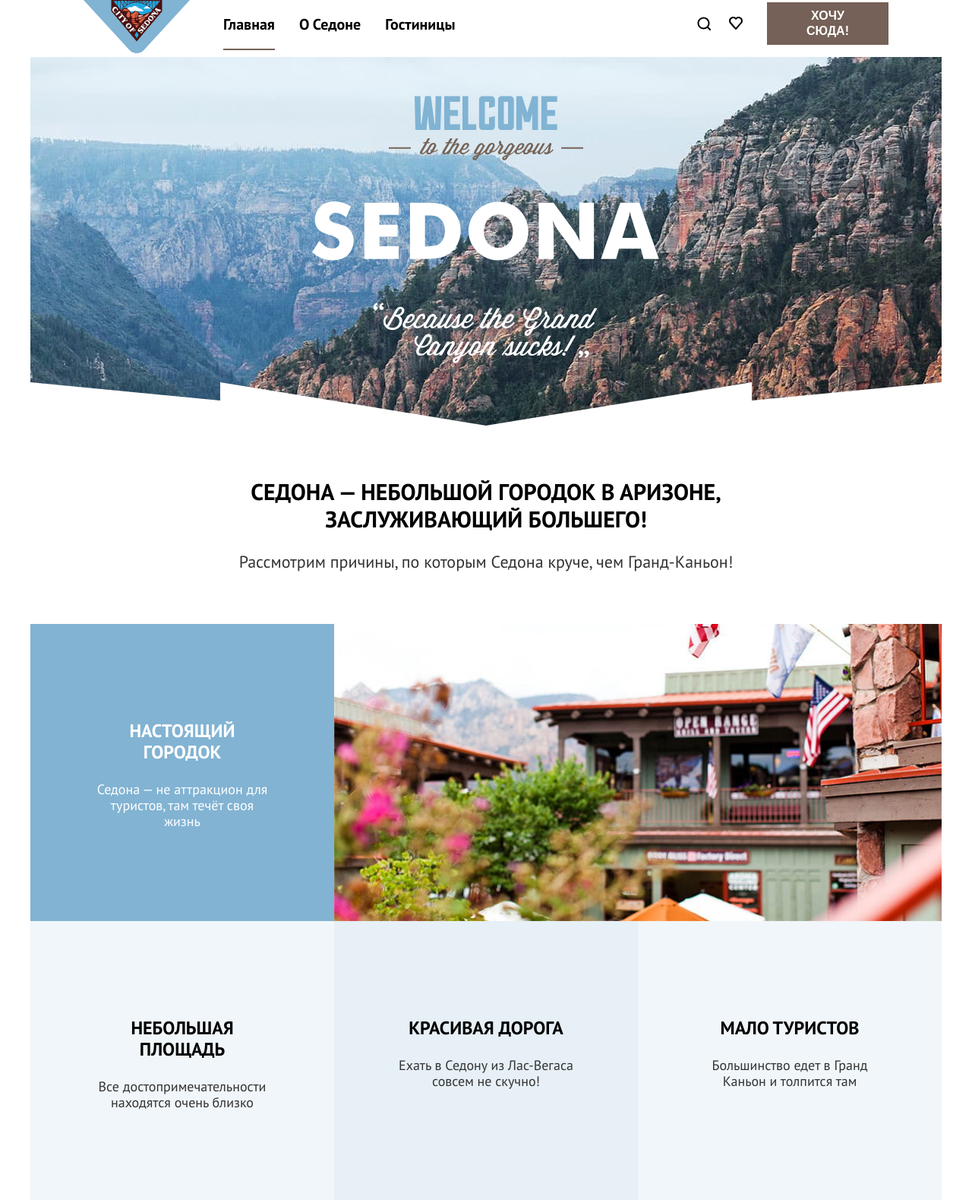
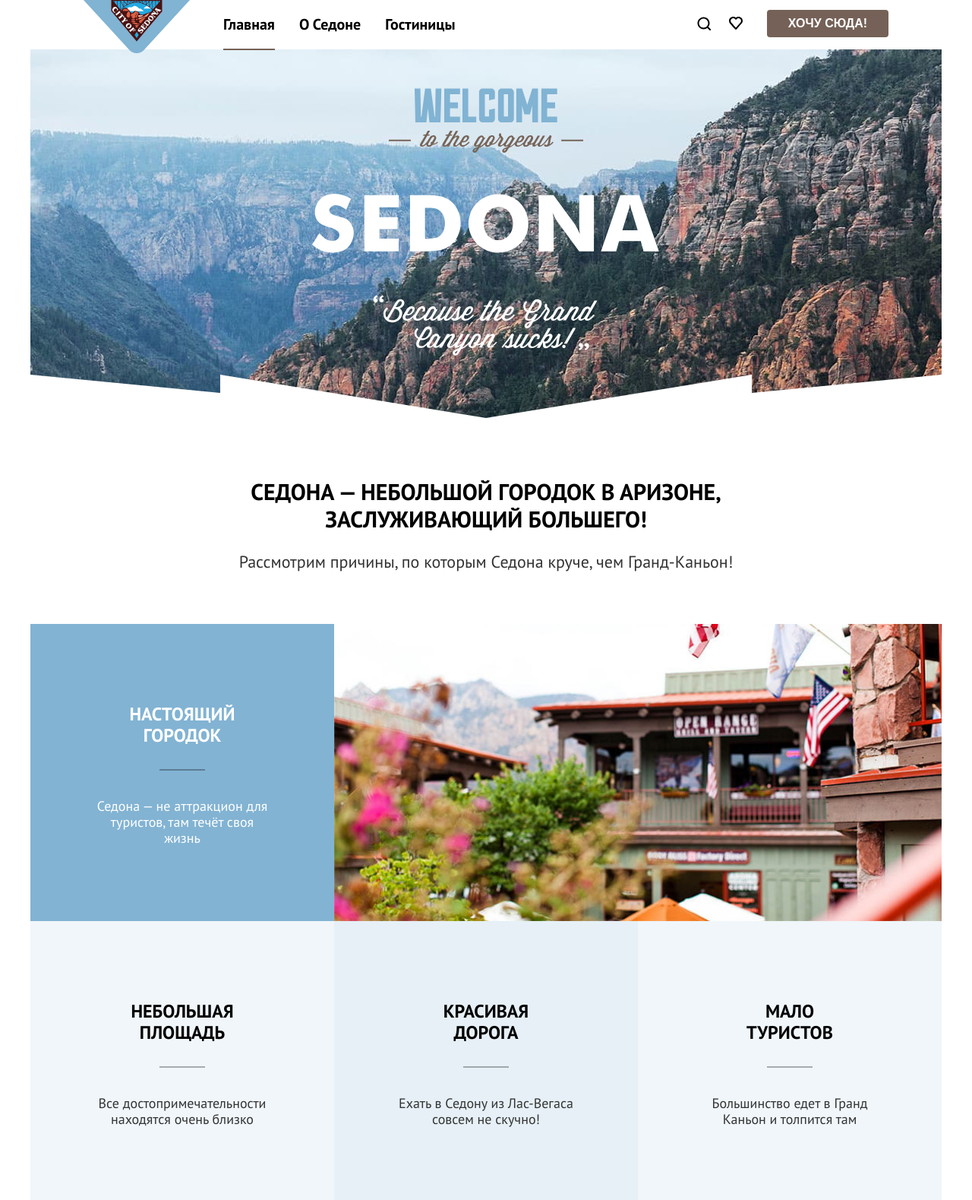
Before and after one commit to slavalinwood/2292441-sedona-36, a plain HTML site: page index.html in a window 1280 px wide. Shown: the top 1579 px of the page at 76% size. Drawn offline with Linux system fonts and the light colour scheme.

Commit message:
добавляет новые гриды, оформляет часть контента

```diff
--- a/index.html
+++ b/index.html
@@ -76,7 +76,7 @@
           <ul class="advantages-list advantages-container">
             <li class="advantages-item advantages-item-accent">
               <h3 class="advantages-item-title">
-                Настоящий городок
+                Настоящий<br> городок
               </h3>
               <p class="advantages-item-description advantages-item-description-accent">
                 Седона — не аттракцион для туристов, там течёт своя жизнь
@@ -87,7 +87,7 @@
             </li>
             <li class="advantages-item">
               <h3 class="advantages-item-title">
-                Небольшая площадь
+                Небольшая<br> площадь
               </h3>
               <p class="advantages-item-description">
                 Все достопримечательности находятся очень близко
@@ -95,7 +95,7 @@
             </li>
             <li class="advantages-item">
               <h3 class="advantages-item-title">
-                Красивая дорога
+                Красивая<br> дорога
               </h3>
               <p class="advantages-item-description">
                 Ехать в Седону из Лас-Вегаса совсем не скучно!
@@ -103,7 +103,7 @@
             </li>
             <li class="advantages-item">
               <h3 class="advantages-item-title">
-                Мало туристов
+                Мало<br> туристов
               </h3>
               <p class="advantages-item-description">
                 Большинство едет в Гранд Каньон и толпится там
@@ -114,7 +114,7 @@
             </li>
             <li class="advantages-item advantages-item-accent">
               <h3 class="advantages-item-title">
-                Там есть мост дьявола
+                Там есть<br> мост дьявола
               </h3>
               <p class="advantages-item-description advantages-item-description-accent">
                 Да, по нему можно пройти! Если вы осмелитесь, разумеется
--- a/styles/styles.css
+++ b/styles/styles.css
@@ -41,12 +41,14 @@ ul {
     list-style: none;
 }
 
+
 .header-container {
     box-sizing: border-box;
     padding: 0 70px;
     margin: 0 auto;
     width: 1200px;
 }
+
 
 .main-index-container {
     width: 1200px;
@@ -115,7 +117,6 @@ ul {
 .main-navigation-user-item:last-child {
     padding: 0;
     margin-left: 20px;
-    width: 160px;
     margin-top: auto;
     margin-bottom: auto;
 }
@@ -124,19 +125,26 @@ ul {
     font-size: 16px;
     font-weight: 700;
     line-height: 20px;
-    padding: 8px 50px;
+    padding-top: 8px;
+    padding-bottom: 8px;
     border: 0;
     text-transform: uppercase;
     background-color: #756157;
     color: #ffffff;
+    border-radius: 4px;
+    white-space: nowrap;
+    width: 160px;
 }
 
 .index-background {
-    width: 1200px;
+    width: 100%;
     height: 485px;
     display: flex;
     background-image: url(../images/index-background.jpg);
     flex-wrap: wrap;
+    position: relative;
+    top: -10px;
+    z-index: -1;
 }
 
 .welcome-svg {
@@ -192,7 +200,8 @@ ul {
 }
 
 .advantages-item {
-    padding: 103px 85px;
+    padding: 81px 85px;
+    box-sizing: border-box;
 }
 
 .advantages-item:nth-child(3), .advantages-item:nth-child(4), .advantages-item:nth-child(5) {
@@ -255,6 +264,18 @@ ul {
     font-weight: 700;
     line-height: 28px;
     text-transform: uppercase;
+}
+
+.advantages-item-title::after {
+    content: "";
+    margin-left: auto;
+    margin-right: auto;
+    margin-top: 30px;
+    margin-bottom: 36px;
+    display: block;
+    width: 60px;
+    height: 2px;
+    background-color: rgba(0, 0, 0, 0.3);
 }
 
 .advantages-item-accent {
@@ -374,6 +395,8 @@ ul {
 }
 
 .hotel-search-button {
+    box-sizing: border-box;
+    width: 376px;
     background-color: #756157;
     color: #ffffff;
     text-decoration: none;
@@ -381,7 +404,8 @@ ul {
     font-weight: 700;
     line-height: 36px;
     text-transform: uppercase;
-    padding: 0 50px;
+    padding: 8px 50px;
+    border-radius: 4px;
 }
 
 .page-footer {
@@ -409,6 +433,12 @@ ul {
     line-height: 26px;
 }
 
+.newsletter-form {
+    display: grid;
+    grid-template-columns: 452px 232px;
+    grid-template-rows: auto;
+}
+
 .newsletter-input {
     line-height: 24px;
 }
@@ -420,6 +450,9 @@ ul {
     text-transform: uppercase;
     color: #ffffff;
     background-color: #82B3D3;
+    border: 0;
+    border-top-right-radius: 4px;
+    border-bottom-right-radius: 4px;
 }
 
 .footer-social-list {
@@ -509,6 +542,12 @@ ul {
 .breadcrumbs-house-icon {
     background-image: url(../images/);
     background-repeat: no-repeat;
+}
+
+.catalog-filters {
+    width: 1060px;
+    display: flex;
+
 }
 
 .catalog-filters-form {
```
